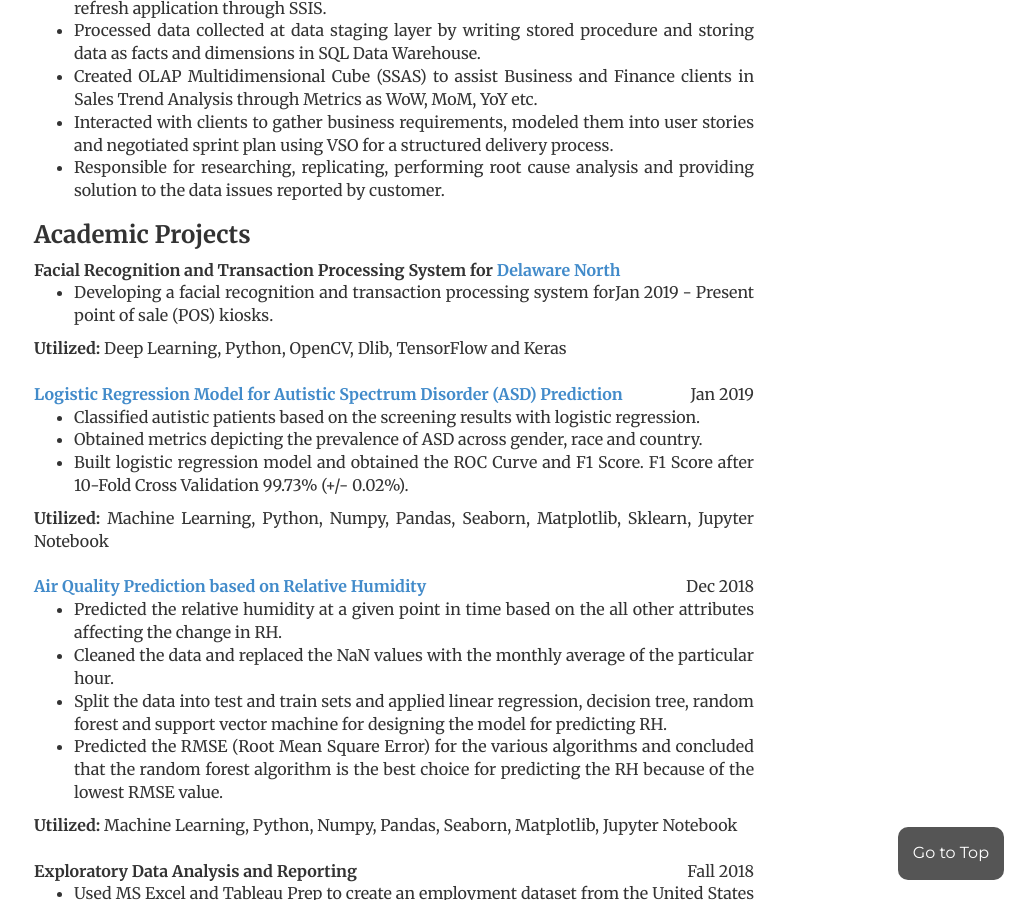
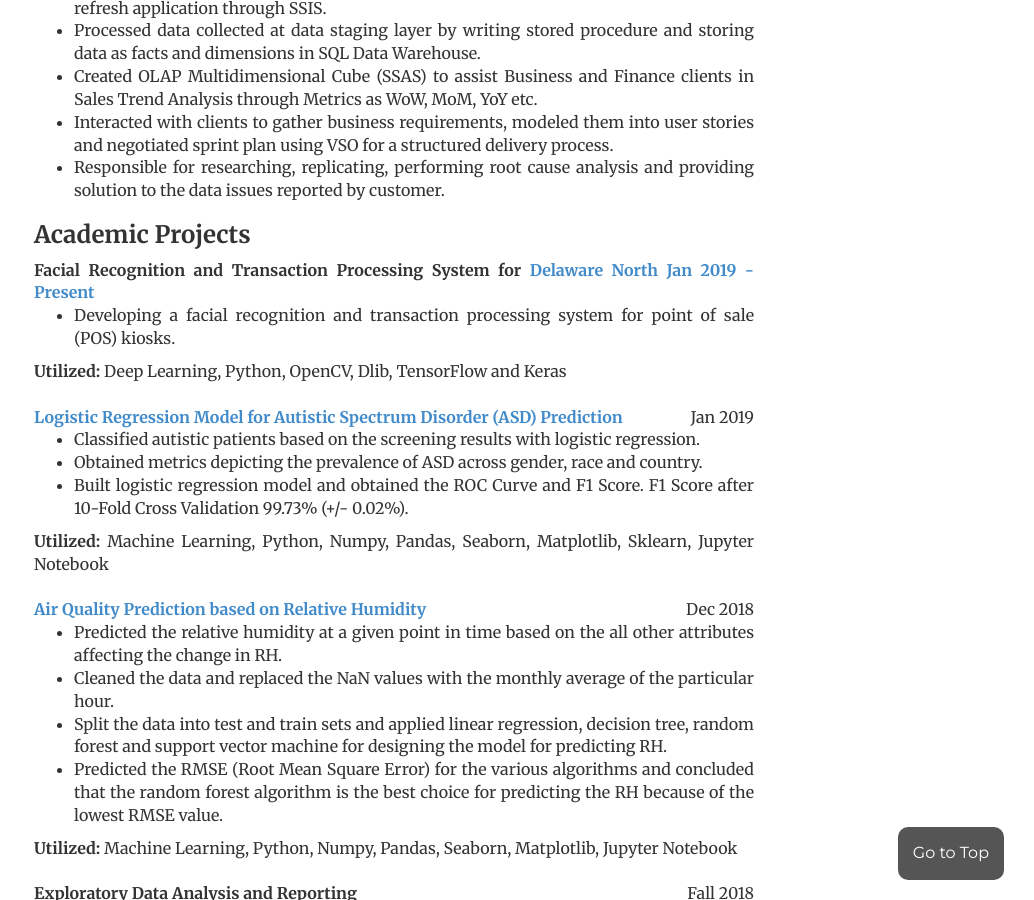
Before and after one commit to AnkiteshR/AnkiteshR.github.io, a Jekyll site: the page built from resume/index.html, in a window 1280 px wide and 900 px high, scrolled down 1541 px. Shown: the whole window, without its empty margins (246-1280 px from the left). Built offline with Jekyll 4.4.1, drawn with Linux system fonts in a browser that asks for light colours.

Commit message:
Update index.html

```diff
--- a/resume/index.html
+++ b/resume/index.html
@@ -129,8 +129,7 @@ function topFunction() {
                   </ul>
 
 				<h3>Academic Projects</h3>
-		<div style="float: left"><b>Facial Recognition and Transaction Processing System for <a href="https://www.delawarenorth.com" target="_blank"> Delaware North</b></a></div>
-                <div style="float: right">Jan 2019 - Present</div>
+		<div style="float: left"><b>Facial Recognition and Transaction Processing System for <a href="https://www.delawarenorth.com" target="_blank"> Delaware North Jan 2019 - Present</b></a></div>
         <br>
         <ul>
           <li>
```
